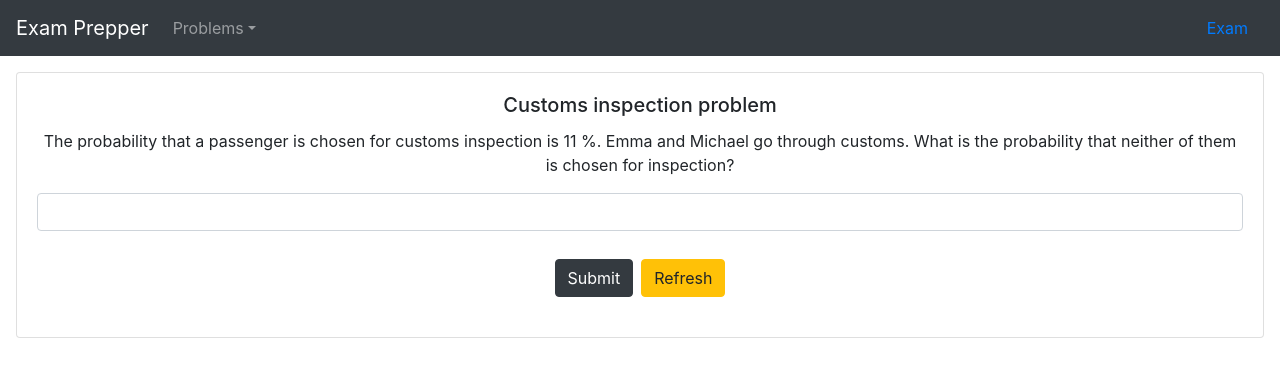
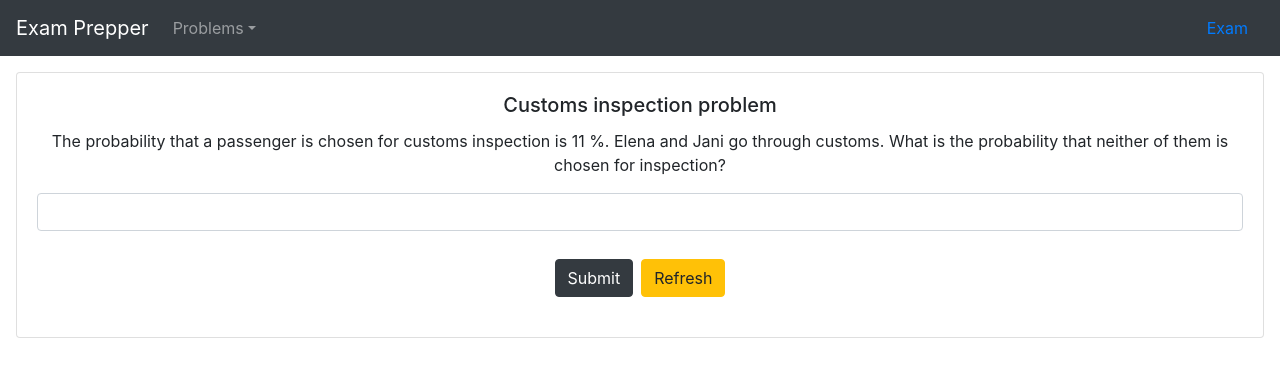
Before and after one commit to Custodia/exam-prepper, a React (Create React App) app: page /problems/customs-inspection-neither in a window 1280 px wide. Shown: the top 374 px of the page. Built offline with nearby package versions, Linux system fonts and the light colour scheme.

Commit message:
Change "Emma and Michael" to "Jani and Elena"

```diff
--- a/src/problems/customsInspectionBoth.js
+++ b/src/problems/customsInspectionBoth.js
@@ -9,7 +9,7 @@ export const getProblem = (rng) => {
   const customsChance = new BigNumber(customsChanceString).dividedBy(100)
   const correctAnswer = customsChance.times(customsChance)
 
-  const problemStatement = `The probability that a passenger is chosen for customs inspection is ${customsChanceString} %. Emma and Michael go through customs. What is the probability that both of them are chosen for inspection?`
+  const problemStatement = `The probability that a passenger is chosen for customs inspection is ${customsChanceString} %. Elena and Jani go through customs. What is the probability that both of them are chosen for inspection?`
 
   return {
     problemStatement,
--- a/src/problems/customsInspectionNeither.js
+++ b/src/problems/customsInspectionNeither.js
@@ -10,7 +10,7 @@ export const getProblem = (rng) => {
   const inverseCustomsChance = (new BigNumber(1)).minus(customsChance)
   const correctAnswer = inverseCustomsChance.times(inverseCustomsChance)
 
-  const problemStatement = `The probability that a passenger is chosen for customs inspection is ${customsChanceString} %. Emma and Michael go through customs. What is the probability that neither of them is chosen for inspection?`
+  const problemStatement = `The probability that a passenger is chosen for customs inspection is ${customsChanceString} %. Elena and Jani go through customs. What is the probability that neither of them is chosen for inspection?`
 
   return {
     problemStatement,
--- a/src/problems/customsInspectionOne.js
+++ b/src/problems/customsInspectionOne.js
@@ -10,7 +10,7 @@ export const getProblem = (rng) => {
   const inverseCustomsChance = (new BigNumber(1)).minus(customsChance)
   const correctAnswer = customsChance.times(inverseCustomsChance).times(2)
 
-  const problemStatement = `The probability that a passenger is chosen for customs inspection is ${customsChanceString} %. Emma and Michael go through customs. What is the probability that one of them is chosen for inspection?`
+  const problemStatement = `The probability that a passenger is chosen for customs inspection is ${customsChanceString} %. Elena and Jani go through customs. What is the probability that one of them is chosen for inspection?`
 
   return {
     problemStatement,
--- a/src/problems/customsInspectionOneOrBoth.js
+++ b/src/problems/customsInspectionOneOrBoth.js
@@ -10,7 +10,7 @@ export const getProblem = (rng) => {
   const inverseCustomsChance = (new BigNumber(1)).minus(customsChance)
   const correctAnswer = (new BigNumber(1)).minus(inverseCustomsChance.times(inverseCustomsChance))
 
-  const problemStatement = `The probability that a passenger is chosen for customs inspection is ${customsChanceString} %. Emma and Michael go through customs. What is the probability that one or both of them are chosen for inspection?`
+  const problemStatement = `The probability that a passenger is chosen for customs inspection is ${customsChanceString} %. Elena and Jani go through customs. What is the probability that one or both of them are chosen for inspection?`
 
   return {
     problemStatement,
```
